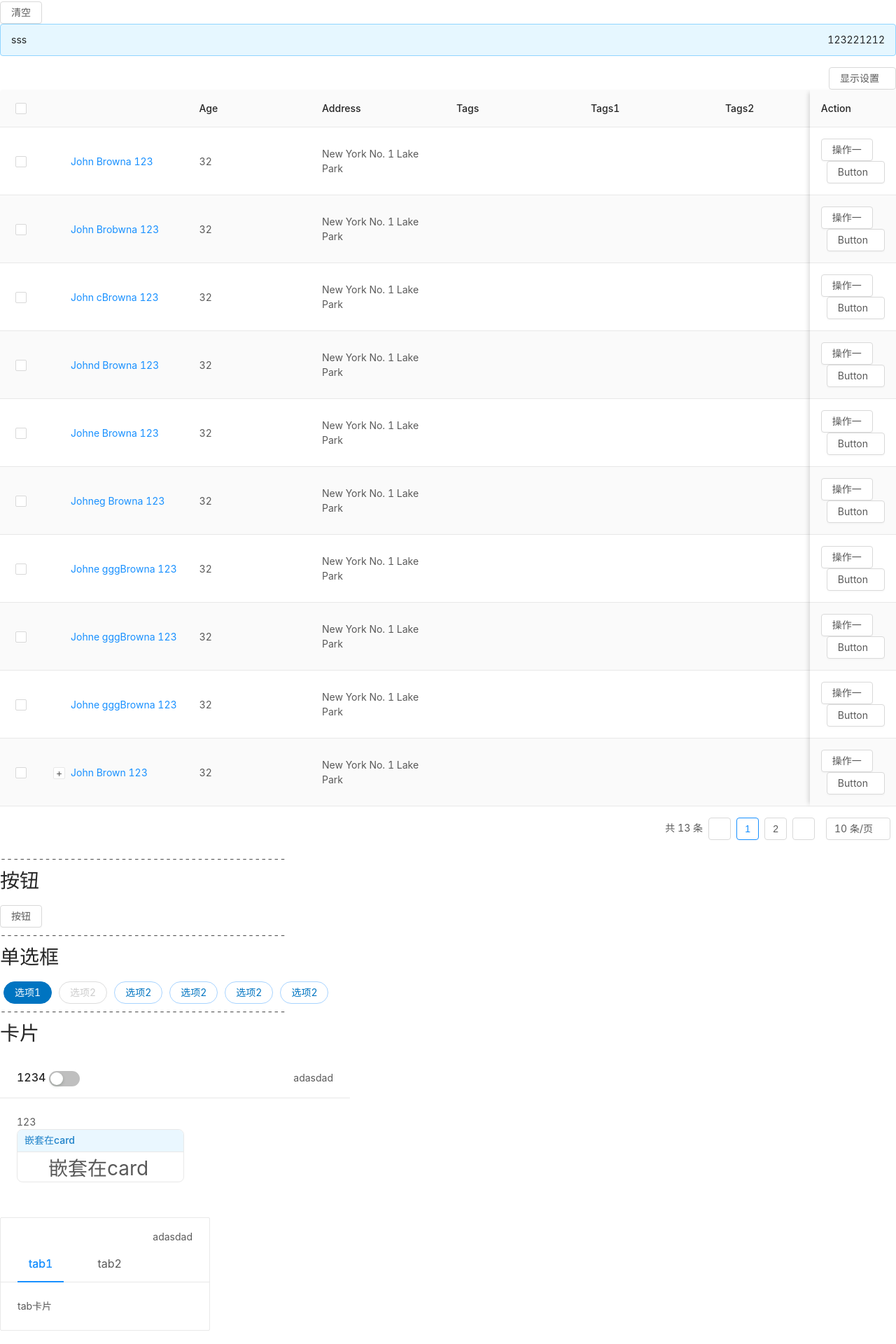
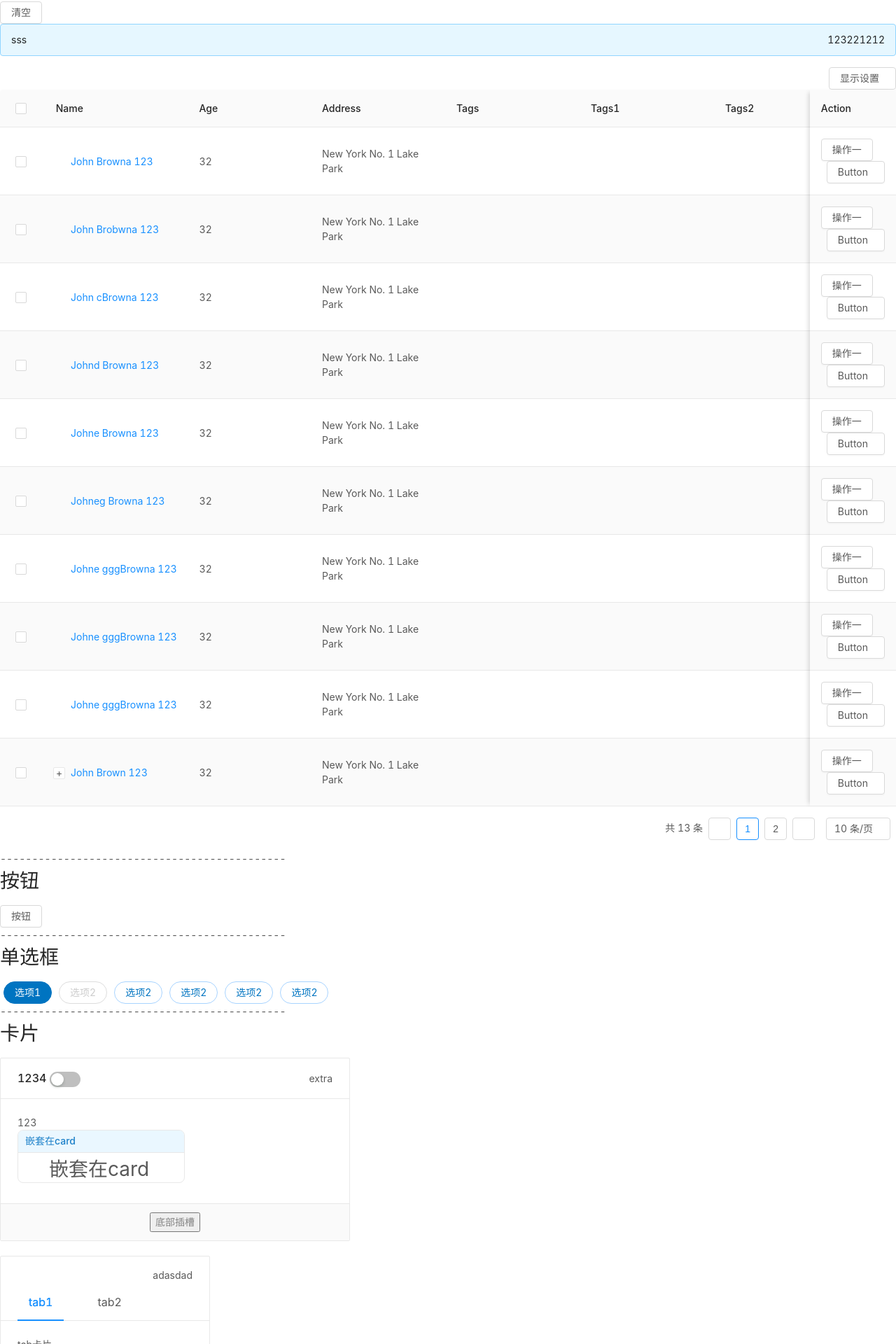
Before and after one commit to MDSD-JOB/medical-ui, a Vue app: page / in a window 1280 px wide. Shown: the part 1302-3222 px from the top of the page at 70% size. Built offline with nearby package versions, Linux system fonts and the light colour scheme.

Commit message:
fix: 修复底部插槽

```diff
--- a/src/App.vue
+++ b/src/App.vue
@@ -78,7 +78,7 @@
       num="122"
       snum="321"
       twoNumFlag
-      @change="change"
+      @tabChange="tabChange"
     >
     </med-pin>
   </div>
--- a/src/components/MedCard/src/index.jsx
+++ b/src/components/MedCard/src/index.jsx
@@ -24,15 +24,18 @@
     }
   },
   render() {
-    const { title, width, tabList, key, tabChange, $props } = this
+    const { title, width, tabList, key, tabChange, $props, $scopedSlots } = this
     const scopedSlots = {
-      ...this.$scopedSlots
+      ...$scopedSlots
     }
     const cardProps = {
       ...$props,
       activeTabKey: key,
       tabList: tabList
     }
+    const cardBodySlots = Object.keys(this.$slots).map(slot => {
+      return <template slot={slot}>{this.$slots[slot]}</template>
+    })
     return (
       <a-card
         class="med-card-wrapper"
@@ -47,7 +50,7 @@
         class={{ 'no-title': !title }}
         style={{ width }}
       >
-        {this.$slots.default}
+        {cardBodySlots}
       </a-card>
     )
   }
--- a/src/components/MedTable/src/index.jsx
+++ b/src/components/MedTable/src/index.jsx
@@ -761,9 +761,9 @@
       })
     )
 
-    // const tableBodySlots = Object.keys(this.$slots).map(slot => {
-    //   return <template slot={slot}>{this.$slots[slot]}</template>
-    // })
+    const tableBodySlots = Object.keys(this.$slots).map(slot => {
+      return <template slot={slot}>{this.$slots[slot]}</template>
+    })
 
     const scopedSlots = {
       ...tableColumnSlots,
@@ -825,7 +825,7 @@
             scopedSlots
           }}
         >
-          {this.$slots.default}
+          {tableBodySlots}
         </a-table>
       </a-config-provider>
     )
--- a/src/views/DemoCard.vue
+++ b/src/views/DemoCard.vue
@@ -1,12 +1,15 @@
 <template>
   <div class="DemoCard">
-    <med-card width="500px" :bordered="false">
+    <med-card width="500px">
       <div>123</div>
       <template #title>
         1234
         <a-switch />
       </template>
-      <template #extra>adasdad</template>
+      <template #extra>extra</template>
+      <template #actions>
+        <button>底部插槽</button>
+      </template>
       <med-pin title="嵌套在card" num="嵌套在card"></med-pin>
     </med-card>
 
```
